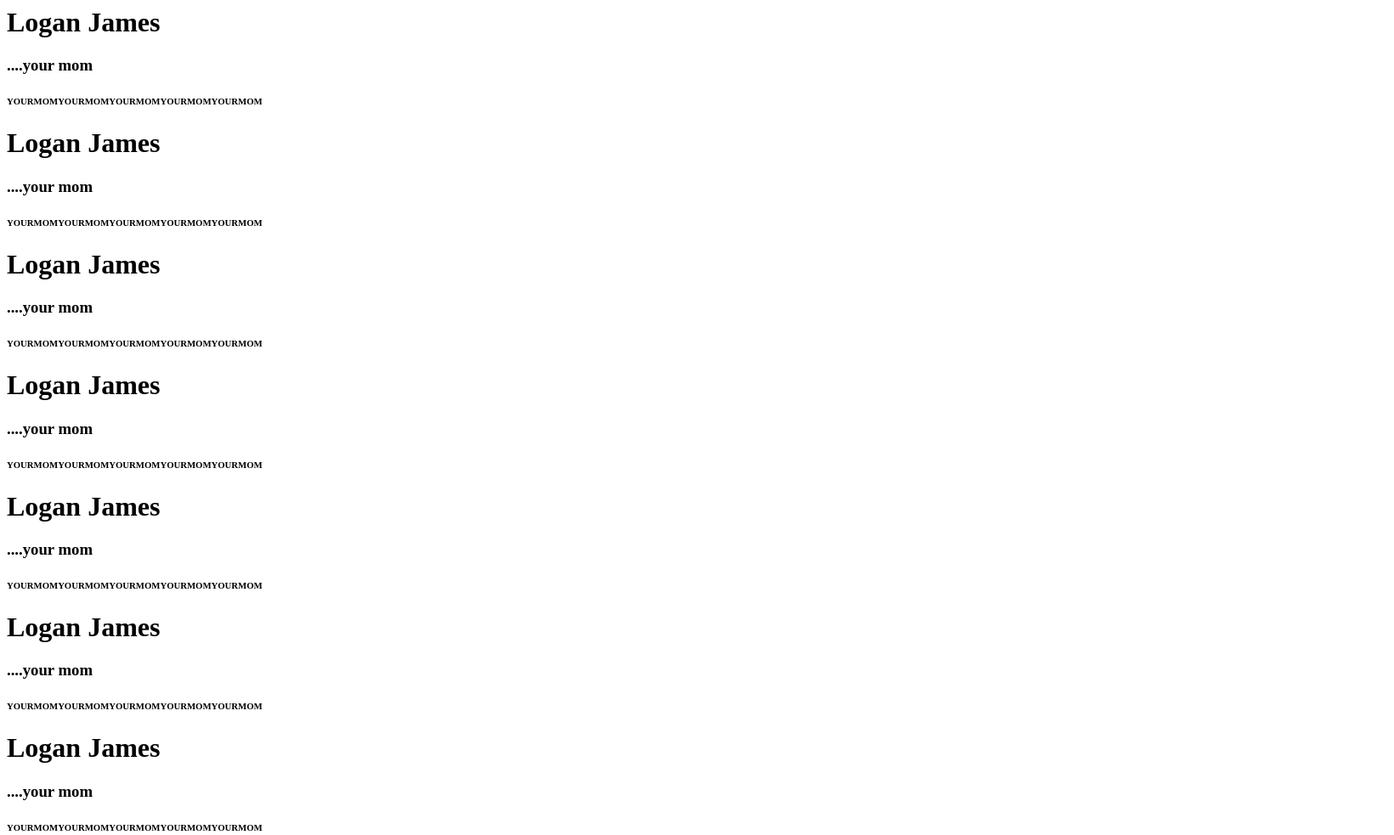
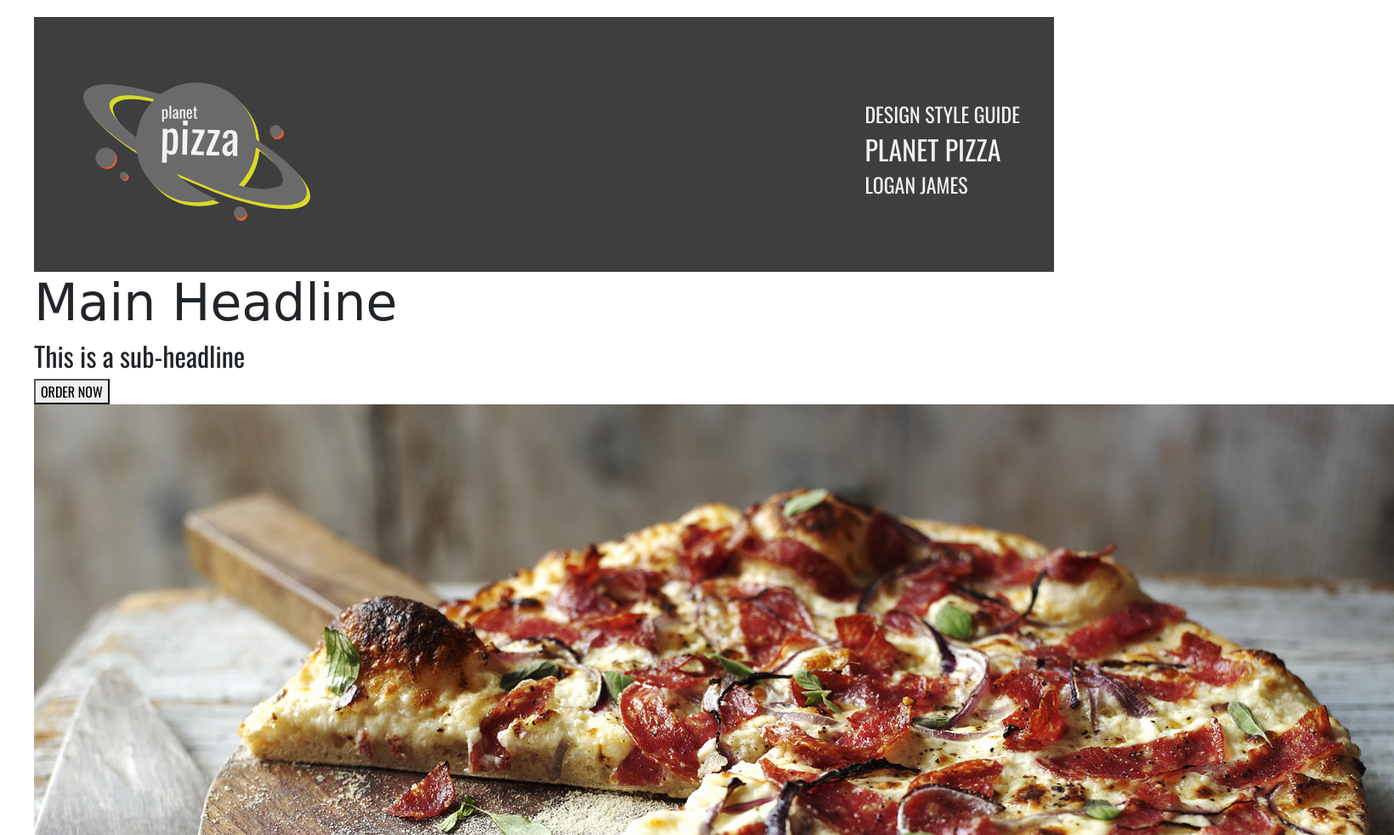
Before and after one commit to loganjames/loganjames.github.io, a plain HTML site: page index.html in a window 1280 px wide. Shown: the top 983 px of the page at 85% size, 1640 px wide, since content can reach past the window. Drawn offline with nearby package versions, Linux system fonts and the light colour scheme.

Commit message:
style guide changes

```diff
--- /dev/null
+++ b/assets/css/pp-styles.css
@@ -0,0 +1,51 @@
+html {
+    box-sizing: border-box;
+}
+*,
+*:before,
+*:after {
+    box-sizing: inherit;
+}
+
+.wrapper {
+    margin: 20px auto;
+    width: 1200px;
+    height: 1800px;
+}
+
+body {
+    font-family: 'Montserrat', sans-serif;
+}
+header {
+    height: 300px;
+    text-align: left;
+    background-color: #3e3e3f;
+    color: #f1f2f2;
+}
+.logo {
+    height: 300px;
+}
+h1 {
+    font-family: 'High Tide  Demo', cursive;
+    font-size: 60px;
+}
+h3 {
+    font-family: 'Oswald', sans-serif;
+    font-size: 32px;
+}
+h4 {
+    font-family: 'Oswald', sans-serif;
+    font-size: 24px;
+}
+.left-head {
+    padding-left: 40px;
+    float: left;
+}
+.right-head {
+    padding: 100px 40px 0px 0px;
+    float: right;
+}
+button {
+    font-family: 'Oswald', sans-serif;
+    font-size: 16px;
+}
--- a/index.html
+++ b/index.html
@@ -1,23 +1,40 @@
-<html>
+<!doctype html>
+<html lang="en">
 <head>
+    <meta charset="utf-8">
+    <meta name="viewport" content="width=device-width, initial-scale=1, shrink-to-fit=no">
+    <link rel="stylesheet" href="https://maxcdn.bootstrapcdn.com/bootstrap/4.0.0/css/bootstrap.min.css" integrity="sha384-Gn5384xqQ1aoWXA+058RXPxPg6fy4IWvTNh0E263XmFcJlSAwiGgFAW/dAiS6JXm" crossorigin="anonymous">
+    <link rel="stylesheet" href="assets/css/pp-styles.css">
+    <link href="https://fonts.googleapis.com/css?family=Montserrat|Oswald" rel="stylesheet">
+    <link rel="shortcut icon" href="assets/images/favicon.ico">
+
+    <title>Planet Pizza</title>
 </head>
 <body>
-<h1>Logan James</h1>
-<h3>....your mom</h3>
-<h6>YOURMOMYOURMOMYOURMOMYOURMOMYOURMOM</h6><h1>Logan James</h1>
-<h3>....your mom</h3>
-<h6>YOURMOMYOURMOMYOURMOMYOURMOMYOURMOM</h6><h1>Logan James</h1>
-<h3>....your mom</h3>
-<h6>YOURMOMYOURMOMYOURMOMYOURMOMYOURMOM</h6><h1>Logan James</h1>
-<h3>....your mom</h3>
-<h6>YOURMOMYOURMOMYOURMOMYOURMOMYOURMOM</h6><h1>Logan James</h1>
-<h3>....your mom</h3>
-<h6>YOURMOMYOURMOMYOURMOMYOURMOMYOURMOM</h6><h1>Logan James</h1>
-<h3>....your mom</h3>
-<h6>YOURMOMYOURMOMYOURMOMYOURMOMYOURMOM</h6><h1>Logan James</h1>
-<h3>....your mom</h3>
-<h6>YOURMOMYOURMOMYOURMOMYOURMOMYOURMOM</h6><h1>Logan James</h1>
-<h3>....your mom</h3>
-<h6>YOURMOMYOURMOMYOURMOMYOURMOMYOURMOM</h6>
+<div class="wrapper">
+
+    <header>
+        <div class="left-head"><img class="logo" src="assets/images/pp-logo.svg"></div>
+        <div class="right-head">
+            <h4>DESIGN STYLE GUIDE</h4>
+            <h3>PLANET PIZZA</h3>
+            <h4>LOGAN JAMES</h4>
+        </div>
+    </header>
+
+        <div class="splash">
+    <h1>Main Headline</h1>
+    <h3>This is a sub-headline</h3>
+    <button>ORDER NOW</button>
+            <img src="assets/images/pizza1.jpg" alt="">
+
+        </div>
+</div>
+
+<!-- Optional JavaScript -->
+<!-- jQuery first, then Popper.js, then Bootstrap JS -->
+<script src="https://code.jquery.com/jquery-3.2.1.slim.min.js" integrity="sha384-KJ3o2DKtIkvYIK3UENzmM7KCkRr/rE9/Qpg6aAZGJwFDMVNA/GpGFF93hXpG5KkN" crossorigin="anonymous"></script>
+<script src="https://cdnjs.cloudflare.com/ajax/libs/popper.js/1.12.9/umd/popper.min.js" integrity="sha384-ApNbgh9B+Y1QKtv3Rn7W3mgPxhU9K/ScQsAP7hUibX39j7fakFPskvXusvfa0b4Q" crossorigin="anonymous"></script>
+<script src="https://maxcdn.bootstrapcdn.com/bootstrap/4.0.0/js/bootstrap.min.js" integrity="sha384-JZR6Spejh4U02d8jOt6vLEHfe/JQGiRRSQQxSfFWpi1MquVdAyjUar5+76PVCmYl" crossorigin="anonymous"></script>
 </body>
 </html>
```
Also changed, not shown: assets/fonts/high-tide.ttf (added), assets/images/favicon.ico (added), assets/images/pizza1.jpg (added), assets/images/pp-logo.svg (added).
